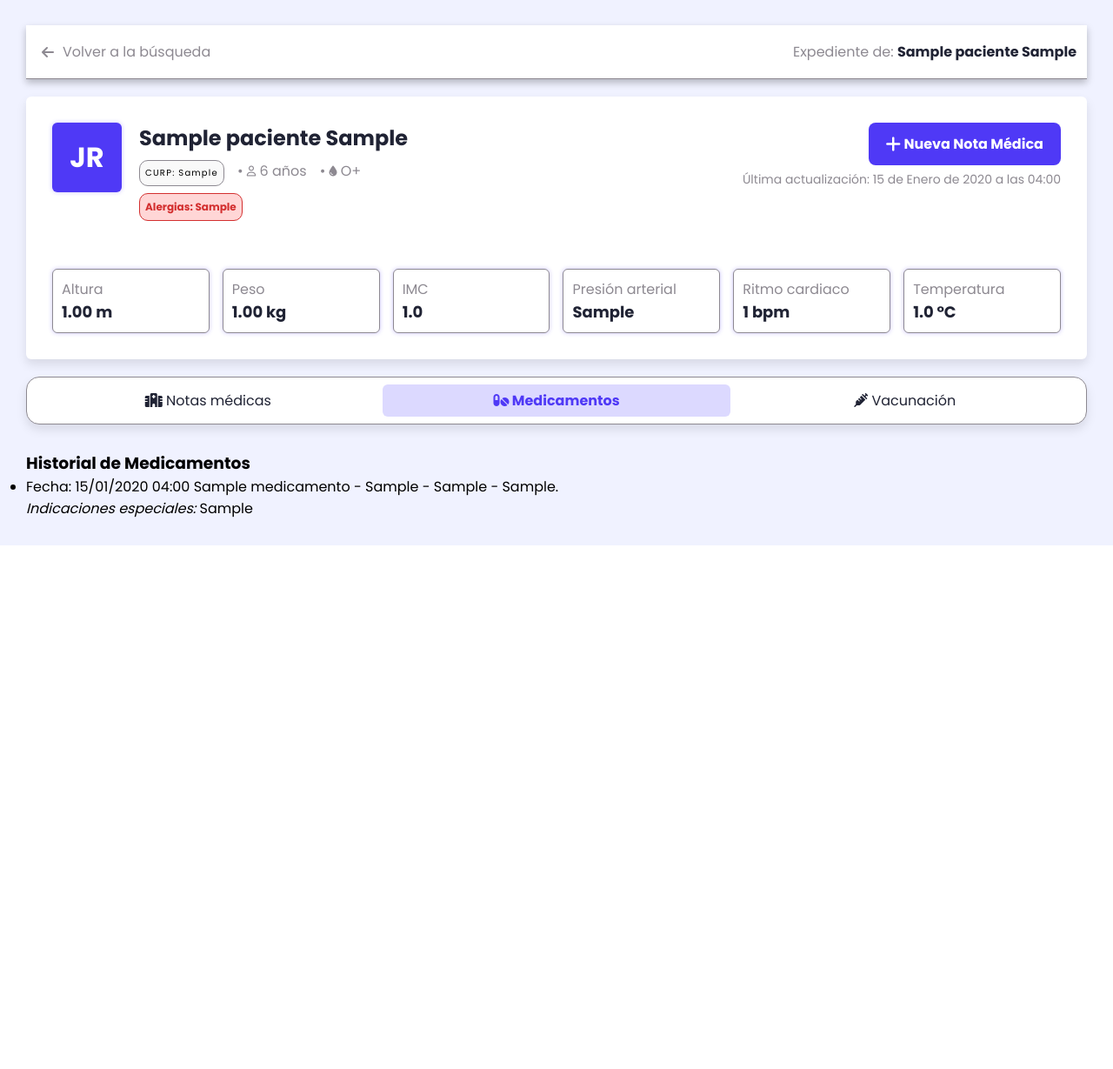
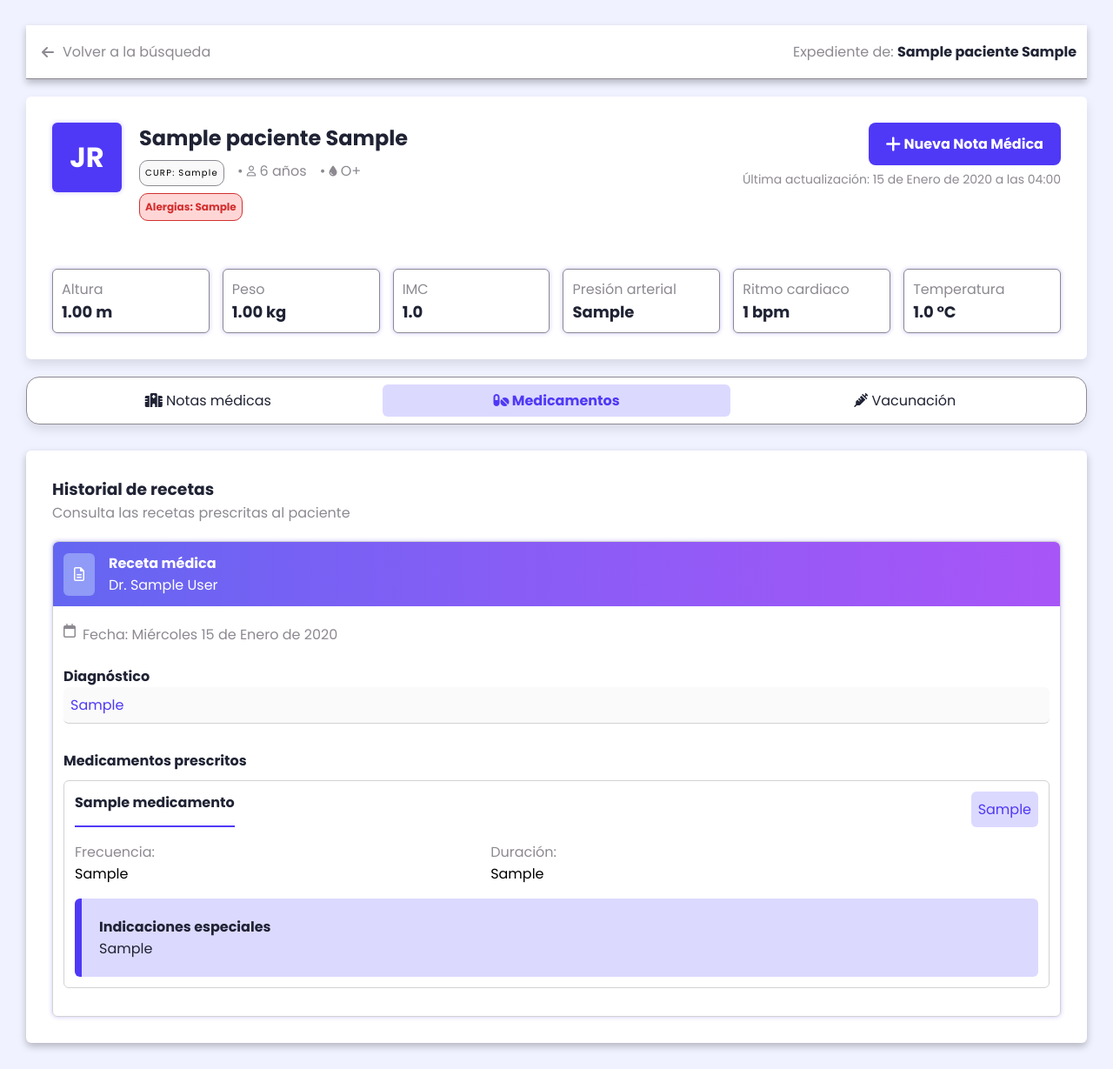
Before and after one commit to AlanMtz02/Proyecto-Integrador-I, a Django app: page /expediente/1/medicamentos/ in a window 1280 px wide. Shown: the part 177-1406 px from the top of the page at 87% size. Before the commit the page ends 804 px from the top, so only its background shows below. Run offline with Django 5.2, Linux system fonts and the light colour scheme; a user stored in the database is signed in; tables that the repository leaves empty hold one stand-in row (values such as "Sample post").

Commit message:
Diseño agregado del menu medicamentos de base_expediente

```diff
--- a/clinica/views.py
+++ b/clinica/views.py
@@ -124,10 +124,13 @@ def expediente_medicamentos(request, paciente_id): #Mismo argumento que esta en
     # Ultima nota medica (none si no hay). La mas reciente. La usara base_expediente.html
     ultima_nota = NotaMedica.objects.filter(paciente=paciente).order_by('-fecha_hora').first()
 
+    notas = NotaMedica.objects.filter(paciente=paciente).order_by('-fecha_hora') #notas medicas
+
     return render(request, 'clinica/expediente_medicamentos.html', {
         'paciente': paciente,
         'medicamentos': medicamentos,
         'ultima_nota':ultima_nota,#base_expediente.html
+        'notas':notas,
         })
 
 
@@ -141,10 +144,13 @@ def expediente_vacunas(request, paciente_id):
     # Ultima nota medica (none si no hay). La mas reciente. La usara base_expediente.html
     ultima_nota = NotaMedica.objects.filter(paciente=paciente).order_by('-fecha_hora').first()
 
+    notas = NotaMedica.objects.filter(paciente=paciente).order_by('-fecha_hora') #notas medicas
+
     return render(request, 'clinica/expediente_vacunas.html', {
         'paciente': paciente,
         'vacunas': vacunas,
         'ultima_nota':ultima_nota,#base_expediente.html
+        'notas':notas,
         })
 
 
--- a/static/css/estilos.css
+++ b/static/css/estilos.css
@@ -977,10 +977,169 @@ tbody tr td {
 /*AQUI COMIENZA LA SECCION DE MEDICAMENTOS*/
 .base_expediente_medicamentos{
     width: 100%;
+    background-color: #ffffff;
+    padding: 30px;
+    box-shadow: 0 4px 8px rgba(0, 0, 0, 0.25);
+    border-radius: 6px;
 
 }
 
+.base_expediente_medicamentos_inicio h3{
+    color:var(--texto-negro);
+}
 
+.base_expediente_medicamentos_inicio p{
+    color: var(--texto-claro);
+}
+.base_expediente_medicamentos_card{
+    border-radius: 6px;
+    border: 1px solid #d2d2d2;
+    margin-top: 20px;
+    box-shadow: 0 0 5px rgba(79, 57, 246, 0.3);
+}
+
+.base_expediente_medicamentos_card_header{
+    background: linear-gradient(90deg,
+        #6366f1 0%,/* Azul violáceo (izquierda) */
+        #8b5cf6 50%,/* Violeta medio (centro) */
+        #a855f7 100%/* Púrpura vibrante (derecha) */
+        );
+    padding: 12px;
+    border-radius: 6px 6px 0 0;
+}
+
+.base_expediente_medicamentos_card_header_flex{
+    display: flex;
+    gap:16px;
+    align-items: center;
+}
+
+.medicamentos_icono_fondo{
+    border-radius: 6px;
+    background-color: #909af7;
+    padding: 12px;
+}
+
+
+.medicamentos_receta_medica h4{
+    color: #ffffff;
+}
+
+.medicamentos_receta_medica p{
+    color:#ffffff;
+}
+
+.base_expediente_medicamentos_card_body{
+    padding: 12px;
+}
+
+.base_expediente_medicamentos_card_icono{
+    display: flex;
+    gap:8px;
+    margin-bottom: 8px;
+    margin-top: 8px;
+}
+
+.base_expediente_medicamentos_card_icono p{
+    color: var(--texto-claro);
+    margin-bottom: 15px;
+}
+
+.base_expediente_medicamentos_card_body h4{
+    color:var(--texto-negro);
+}
+
+.base_expediente_medicamentos_card_body_diagnostico{
+    padding: 8px;
+    border-bottom: 1px solid #d2d2d2;
+    background-color: #fafafa;
+    color: black;
+    border-radius: 6px;
+    margin-bottom: 30px;
+    color: var(--primario-boton-iconos);
+}
+
+
+.base_expediente_medicamentos_contenedor p:first-child{
+    color: var(--texto-negro);
+}
+
+.base_expediente_medicamento_individual{
+    width: 100%;
+    padding: 12px;
+    border: 1px solid #d2d2d2;
+    border-radius: 6px;
+    margin-top: 10px;
+    margin-bottom: 20px;
+}
+
+.base_expediente_medicamentos_no_hay p{
+    color:var(--texto-claro);
+}
+
+.base_expediente_medicamentos_nota_no_hay{
+    color: var(--texto-claro);
+}
+
+.base_expediente_medicamento_nombre_dosis{
+    display: flex;
+    width: 100%;
+    justify-content: space-between;
+    margin-bottom: 16px;
+}
+
+.base_expediente_medicamento_nombre_dosis h4{
+    color: var(--texto-negro);
+    border-bottom: 2px solid var(--primario-boton-iconos);
+}
+
+.base_expediente_medicamento_nombre_dosis span{
+    background-color:#dcd9ff ;
+    padding: 8px;
+    color:var(--primario-boton-iconos);
+    border-radius: 6px;
+}
+
+.medicamento_frecuencia p:first-child{
+    color: var(--texto-claro);
+}
+
+.medicamento_frecuencia p:nth-child(2){
+    color: black;
+}
+
+.base_expediente_medicamento_frecuencia_duracion{
+    width: 50%;
+    display: flex;
+    justify-content: space-between;
+    margin-bottom: 16px;
+}
+
+.medicamento_duracion p:first-child{
+    color: var(--texto-claro);
+}
+
+.medicamento_duracion p:nth-child(2){
+    color: black;
+}
+
+.base_expediente_medicamentos_indicaciones{
+    width: 100%;
+    background-color: #dcd9ff;
+    border-radius: 6px;
+    border-left: 8px solid var(--primario-boton-iconos);
+    padding: 20px;
+}
+
+.base_expediente_medicamentos_indicaciones p:first-child{
+    color:var(--texto-negro);
+    font-weight: 700;
+}
+
+.base_expediente_medicamentos_indicaciones p:nth-child(2){
+    color: var(--texto-negro);
+    font-weight: 300;
+}
 
 
 
--- a/templates/clinica/expediente_medicamentos.html
+++ b/templates/clinica/expediente_medicamentos.html
@@ -4,20 +4,71 @@
 {% block contenido_menu %}
 <section class="base_expediente_medicamentos">
 
+    <div class="base_expediente_medicamentos_inicio">
+        <h3>Historial de recetas</h3>
+        <p>Consulta las recetas prescritas al paciente</p>
+    </div>
+    {% for nota in notas %}
+<div class="base_expediente_medicamentos_card">
 
-<h3>Historial de Medicamentos</h3>
-<ul>
-    {% for med in medicamentos %}<!--Iterar sobre medicamentos-->
-        <li>
-            Fecha: {{med.nota_medica.fecha_hora|date:"d/m/Y H:i"}} {{ med.nombre }} - {{ med.dosis }} - {{ med.frecuencia }} - {{ med.duracion }}.
-            {% if med.indicaciones %}<!--Si existen indicaciones, se muestran-->
-                <br><em>Indicaciones especiales:</em> {{ med.indicaciones }}
+    <div class="base_expediente_medicamentos_card_header">
+        <div class="base_expediente_medicamentos_card_header_flex">
+            <div class="medicamentos_icono_fondo">
+                <i class="fa-regular fa-file-lines" style="color: #ffffff;"></i>
+            </div>
+            <div class="medicamentos_receta_medica">
+                <h4>Receta médica</h4>
+                <p>{{ nota.doctor }}</p>
+            </div>
+        </div>
+    </div>
+
+    <div class="base_expediente_medicamentos_card_body">
+        <div class="base_expediente_medicamentos_card_icono">
+            <i class="fa-regular fa-calendar" style="color: #8d8991;"></i>
+            <p>Fecha: {{ nota.fecha_hora|date:"l d \\d\\e F \\d\\e Y" }}</p>
+        </div>
+
+        <h4>Diagnóstico</h4>
+        <p class="base_expediente_medicamentos_card_body_diagnostico">{{ nota.diagnostico }}</p>
+
+        <h4>Medicamentos prescritos</h4>
+        {% for med in nota.medicamentos.all %}
+        <div class="base_expediente_medicamento_individual">
+            <div class="base_expediente_medicamento_nombre_dosis">
+                <h4>{{ med.nombre }}</h4>
+                <span>{{ med.dosis }}</span>
+            </div>
+            <div class="base_expediente_medicamento_frecuencia_duracion">
+                <div class="medicamento_frecuencia">
+                    <p>Frecuencia:</p>
+                    <p> {{ med.frecuencia }}</p>
+                </div>
+                <div class="medicamento_duracion">
+                    <p>Duración:</p>
+                    <p>{{ med.duracion }}</p>
+                </div>
+            </div>
+            {% if med.indicaciones %}
+            <div class="base_expediente_medicamentos_indicaciones">
+                <p>Indicaciones especiales</p>
+                <p>{{ med.indicaciones }}</p>
+            </div>
             {% endif %}
-        </li>
+        </div>
     {% empty %}
-        <li>No hay medicamentos registrados.</li>
+        <div class="base_expediente_medicamentos_nota_no_hay">
+            <p>No hay medicamentos registrados en esta nota.</p>
+        </div>
     {% endfor %}
-</ul>
+    </div>
+</div>
+{% empty %}
+<div class="base_expediente_medicamentos_no_hay">
+    <p>No hay medicamentos prescritos al paciente</p>
+</div>
+{% endfor %}
+
 
 </section>
 {% endblock %}
```
